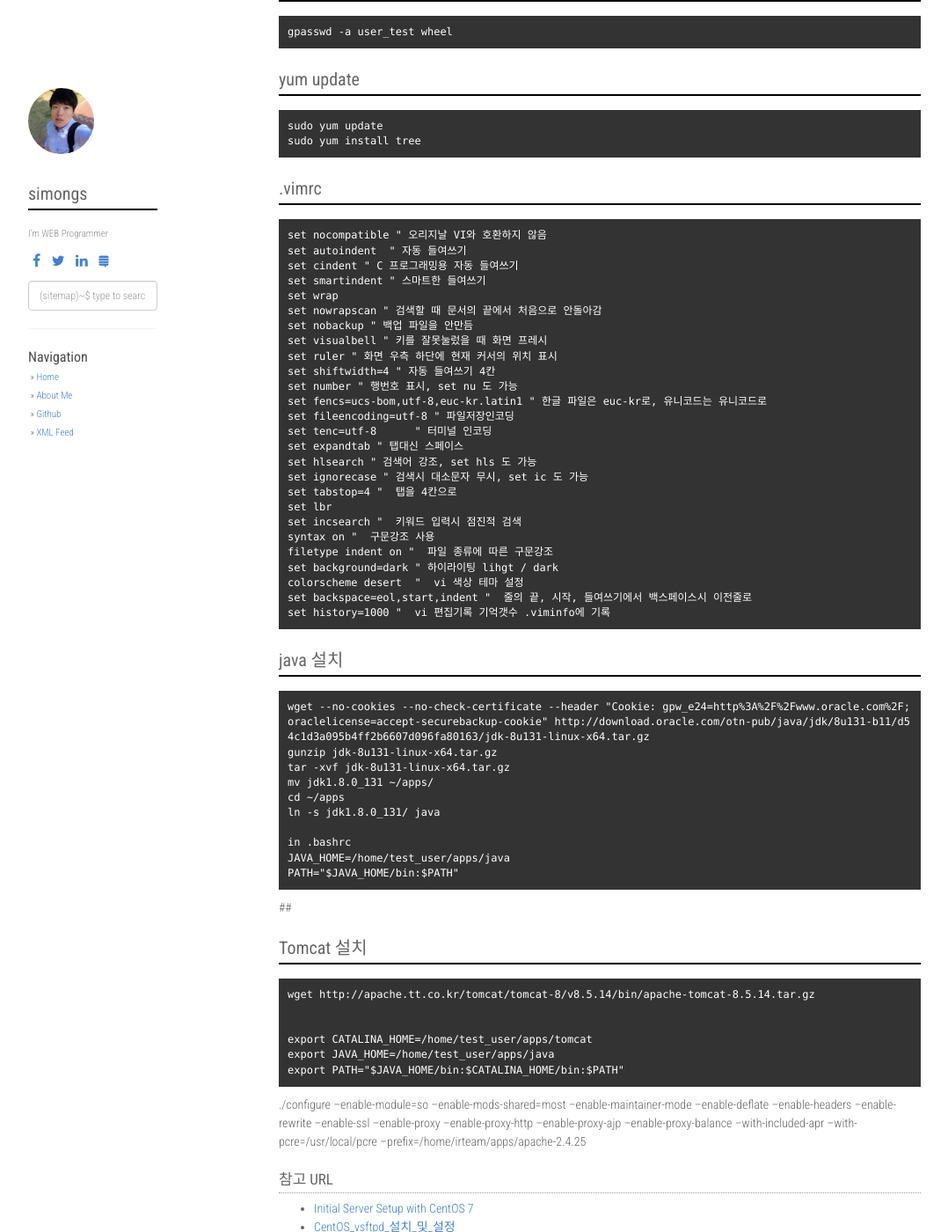
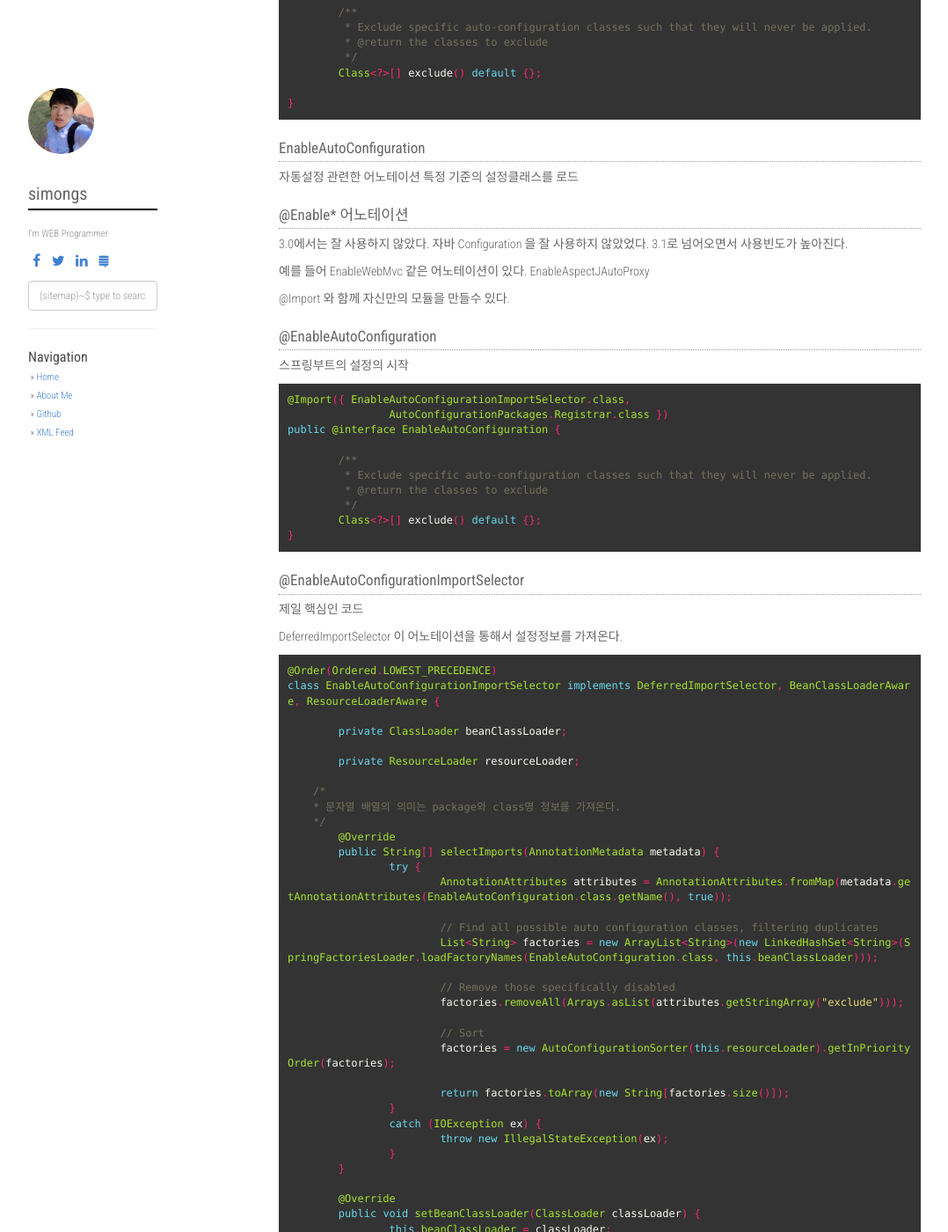
Before and after one commit to simongs/simongs.github.io, a Jekyll site: the page built from _posts/2017-04-19-[ETC] CentOS 7 Setup.markdown, in a window 1280 px wide and 1400 px high, scrolled down 394 px. Shown: the whole window at 88% size, without its empty margins (53-1131 px from the left). Built offline with Jekyll 4.4.1, drawn with Linux system fonts in a browser that asks for light colours; nearby versions of some CDN libraries; comment, search, counter and statistics services are not loaded; some of the changed text lies outside the part shown.

Commit message:
문서 작성 준비

```diff
--- a/_posts/2017-04-19-[ETC] CentOS 7 Setup.markdown
+++ b/_posts/2017-04-19-[ETC] CentOS 7 Setup.markdown
@@ -5,88 +5,162 @@ date:   2017-04-19 17:45:49 +0900
 categories: etc
 ---
 
-## 네이버 클라우드 플랫폼
-네이버 클라우드 장비를 통해서 기본 application 설정을 진행합니다.
+## Spring Boot Autoconfiguration
 
-## User 추가  (root 사용하지 않기)
-~~~
-adduser user_test
-passwd user_test
+### @SpringBootApplication
+~~~java
+@Target(ElementType.TYPE)
+@Retention(RetentionPolicy.RUNTIME)
+@Documented
+@Inherited
+@Configuration
+@EnableAutoConfiguration
+@ComponentScan
+public @interface SpringBootApplication {
+
+	/**
+	 * Exclude specific auto-configuration classes such that they will never be applied.
+	 * @return the classes to exclude
+	 */
+	Class<?>[] exclude() default {};
+
+}
 ~~~
 
-## wheel 그룹에 사용자 추가하기
-~~~
-gpasswd -a user_test wheel
+### EnableAutoConfiguration
+자동설정 관련한 어노테이션
+특정 기준의 설정클래스를 로드
+
+### @Enable* 어노테이션
+3.0에서는 잘 사용하지 않았다.
+자바 Configuration 을 잘 사용하지 않았었다.
+3.1로 넘어오면서 사용빈도가 높아진다.
+
+예를 들어 EnableWebMvc 같은 어노테이션이 있다.
+EnableAspectJAutoProxy
+
+@Import 와 함께 자신만의 모듈을 만들수 있다.
+
+### @EnableAutoConfiguration
+
+스프링부트의 설정의 시작
+
+~~~java
+@Import({ EnableAutoConfigurationImportSelector.class,
+		AutoConfigurationPackages.Registrar.class })
+public @interface EnableAutoConfiguration {
+
+	/**
+	 * Exclude specific auto-configuration classes such that they will never be applied.
+	 * @return the classes to exclude
+	 */
+	Class<?>[] exclude() default {};
+}
 ~~~
 
-## yum update
-~~~
-sudo yum update
-sudo yum install tree
+### @EnableAutoConfigurationImportSelector
+
+
+
+제일 핵심인 코드
+
+DeferredImportSelector 이 어노테이션을 통해서 설정정보를 가져온다.
+
+~~~java
+@Order(Ordered.LOWEST_PRECEDENCE)
+class EnableAutoConfigurationImportSelector implements DeferredImportSelector, BeanClassLoaderAware, ResourceLoaderAware {
+
+	private ClassLoader beanClassLoader;
+
+	private ResourceLoader resourceLoader;
+
+    /*
+    * 문자열 배열의 의미는 package와 class명 정보를 가져온다.
+    */
+	@Override
+	public String[] selectImports(AnnotationMetadata metadata) {
+		try {
+			AnnotationAttributes attributes = AnnotationAttributes.fromMap(metadata.getAnnotationAttributes(EnableAutoConfiguration.class.getName(), true));
+
+			// Find all possible auto configuration classes, filtering duplicates
+			List<String> factories = new ArrayList<String>(new LinkedHashSet<String>(SpringFactoriesLoader.loadFactoryNames(EnableAutoConfiguration.class, this.beanClassLoader)));
+
+			// Remove those specifically disabled
+			factories.removeAll(Arrays.asList(attributes.getStringArray("exclude")));
+
+			// Sort
+			factories = new AutoConfigurationSorter(this.resourceLoader).getInPriorityOrder(factories);
+
+			return factories.toArray(new String[factories.size()]);
+		}
+		catch (IOException ex) {
+			throw new IllegalStateException(ex);
+		}
+	}
+
+	@Override
+	public void setBeanClassLoader(ClassLoader classLoader) {
+		this.beanClassLoader = classLoader;
+	}
+
+	@Override
+	public void setResourceLoader(ResourceLoader resourceLoader) {
+		this.resourceLoader = resourceLoader;
+	}
+
+}
+
 ~~~
 
-## .vimrc
+### spring.factories
+설정리스트의 보관소
+스프링 개발자들이 만들어놓은 노가다 작업
+
+/META-INF/spring.factories 파일에 이미 정의 되어있다.
+해당 파일은 boot-Autoconfiguration.jar 파일에 존재한다.
+
+모든 클래스는 로딩이 되나 스프링 컨테이너에 올라가지는 않는다.
+메모리에 올라가면 상당이 느려질 수 있다.
+@Conditional 이라는 옵션을 통해서 조건적으로 Bean에 등록한다.
+Spring 4.x.x 에서부터 지원하기 시작하는 어노테이션
+그래서 스프링은 4.x.x 대부터 스프링부트를 사용할 수 있다.
+
 ~~~
-set nocompatible " 오리지날 VI와 호환하지 않음
-set autoindent  " 자동 들여쓰기
-set cindent " C 프로그래밍용 자동 들여쓰기
-set smartindent " 스마트한 들여쓰기
-set wrap
-set nowrapscan " 검색할 때 문서의 끝에서 처음으로 안돌아감
-set nobackup " 백업 파일을 안만듬
-set visualbell " 키를 잘못눌렀을 때 화면 프레시
-set ruler " 화면 우측 하단에 현재 커서의 위치 표시
-set shiftwidth=4 " 자동 들여쓰기 4칸
-set number " 행번호 표시, set nu 도 가능
-set fencs=ucs-bom,utf-8,euc-kr.latin1 " 한글 파일은 euc-kr로, 유니코드는 유니코드로
-set fileencoding=utf-8 " 파일저장인코딩
-set tenc=utf-8      " 터미널 인코딩
-set expandtab " 탭대신 스페이스
-set hlsearch " 검색어 강조, set hls 도 가능
-set ignorecase " 검색시 대소문자 무시, set ic 도 가능
-set tabstop=4 "  탭을 4칸으로
-set lbr
-set incsearch "  키워드 입력시 점진적 검색
-syntax on "  구문강조 사용
-filetype indent on "  파일 종류에 따른 구문강조
-set background=dark " 하이라이팅 lihgt / dark
-colorscheme desert  "  vi 색상 테마 설정
-set backspace=eol,start,indent "  줄의 끝, 시작, 들여쓰기에서 백스페이스시 이전줄로
-set history=1000 "  vi 편집기록 기억갯수 .viminfo에 기록
+# Initializers
+org.springframework.context.ApplicationContextInitializer=\
+org.springframework.boot.autoconfigure.SharedMetadataReaderFactoryContextInitializer,\
+org.springframework.boot.autoconfigure.logging.AutoConfigurationReportLoggingInitializer
+
+# Application Listeners
+org.springframework.context.ApplicationListener=\
+org.springframework.boot.autoconfigure.BackgroundPreinitializer
+
+# Auto Configure
+org.springframework.boot.autoconfigure.EnableAutoConfiguration=\
+org.springframework.boot.autoconfigure.admin.SpringApplicationAdminJmxAutoConfiguration,\
+org.springframework.boot.autoconfigure.aop.AopAutoConfiguration,\
 ~~~
 
-## java 설치
+### @Conditional 예제
+특정 Bean을 등록할 때 특정 환경에서만 등록하고 싶다.
+
 ~~~
-wget --no-cookies --no-check-certificate --header "Cookie: gpw_e24=http%3A%2F%2Fwww.oracle.com%2F; oraclelicense=accept-securebackup-cookie" http://download.oracle.com/otn-pub/java/jdk/8u131-b11/d54c1d3a095b4ff2b6607d096fa80163/jdk-8u131-linux-x64.tar.gz
-gunzip jdk-8u131-linux-x64.tar.gz
-tar -xvf jdk-8u131-linux-x64.tar.gz
-mv jdk1.8.0_131 ~/apps/
-cd ~/apps
-ln -s jdk1.8.0_131/ java
+@Bean
+@Conditional(Phase.class)
+public CommandLineRunner ....
 
-in .bashrc
-JAVA_HOME=/home/test_user/apps/java
-PATH="$JAVA_HOME/bin:$PATH"
-~~~
-##
+class Phase implements Condition {
+    public boolean match
+}
 
-## Tomcat 설치
-~~~
-wget http://apache.tt.co.kr/tomcat/tomcat-8/v8.5.14/bin/apache-tomcat-8.5.14.tar.gz
-
-
-export CATALINA_HOME=/home/test_user/apps/tomcat
-export JAVA_HOME=/home/test_user/apps/java
-export PATH="$JAVA_HOME/bin:$CATALINA_HOME/bin:$PATH"
 ~~~
 
+### @Profile 어노테이션
+대표적인 Conditional 에 대한 예제
 
-./configure --enable-module=so --enable-mods-shared=most --enable-maintainer-mode --enable-deflate --enable-headers --enable-rewrite --enable-ssl --enable-proxy --enable-proxy-http --enable-proxy-ajp --enable-proxy-balance --with-included-apr --with-pcre=/usr/local/pcre --prefix=/home/irteam/apps/apache-2.4.25
 
 
 
 ### 참고 URL
 
-- [Initial Server Setup with CentOS 7](https://www.digitalocean.com/community/tutorials/initial-server-setup-with-centos-7)
-- [CentOS_vsftpd_설치_및_설정](http://zetawiki.com/wiki/CentOS_vsftpd_설치_및_설정)
-- [CentOS 7 Apache 2.4.23 컴파일 설치](http://subinpapa.tistory.com/41)
+- [DEEP DIVE INFO SPRING BOOT AUTO..](https://www.youtube.com/watch?v=ssT24xB9UTc)
--- /dev/null
+++ b/_posts/2017-04-22-[STUDY] Spring Boot Autoconfiguration.markdown
@@ -0,0 +1,92 @@
+---
+layout: post
+title: "[ETC] CentOS 7 Setup"
+date:   2017-04-19 17:45:49 +0900
+categories: etc
+---
+
+## 네이버 클라우드 플랫폼
+네이버 클라우드 장비를 통해서 기본 application 설정을 진행합니다.
+
+## User 추가  (root 사용하지 않기)
+~~~
+adduser user_test
+passwd user_test
+~~~
+
+## wheel 그룹에 사용자 추가하기
+~~~
+gpasswd -a user_test wheel
+~~~
+
+## yum update
+~~~
+sudo yum update
+sudo yum install tree
+~~~
+
+## .vimrc
+~~~
+set nocompatible " 오리지날 VI와 호환하지 않음
+set autoindent  " 자동 들여쓰기
+set cindent " C 프로그래밍용 자동 들여쓰기
+set smartindent " 스마트한 들여쓰기
+set wrap
+set nowrapscan " 검색할 때 문서의 끝에서 처음으로 안돌아감
+set nobackup " 백업 파일을 안만듬
+set visualbell " 키를 잘못눌렀을 때 화면 프레시
+set ruler " 화면 우측 하단에 현재 커서의 위치 표시
+set shiftwidth=4 " 자동 들여쓰기 4칸
+set number " 행번호 표시, set nu 도 가능
+set fencs=ucs-bom,utf-8,euc-kr.latin1 " 한글 파일은 euc-kr로, 유니코드는 유니코드로
+set fileencoding=utf-8 " 파일저장인코딩
+set tenc=utf-8      " 터미널 인코딩
+set expandtab " 탭대신 스페이스
+set hlsearch " 검색어 강조, set hls 도 가능
+set ignorecase " 검색시 대소문자 무시, set ic 도 가능
+set tabstop=4 "  탭을 4칸으로
+set lbr
+set incsearch "  키워드 입력시 점진적 검색
+syntax on "  구문강조 사용
+filetype indent on "  파일 종류에 따른 구문강조
+set background=dark " 하이라이팅 lihgt / dark
+colorscheme desert  "  vi 색상 테마 설정
+set backspace=eol,start,indent "  줄의 끝, 시작, 들여쓰기에서 백스페이스시 이전줄로
+set history=1000 "  vi 편집기록 기억갯수 .viminfo에 기록
+~~~
+
+## java 설치
+~~~
+wget --no-cookies --no-check-certificate --header "Cookie: gpw_e24=http%3A%2F%2Fwww.oracle.com%2F; oraclelicense=accept-securebackup-cookie" http://download.oracle.com/otn-pub/java/jdk/8u131-b11/d54c1d3a095b4ff2b6607d096fa80163/jdk-8u131-linux-x64.tar.gz
+gunzip jdk-8u131-linux-x64.tar.gz
+tar -xvf jdk-8u131-linux-x64.tar.gz
+mv jdk1.8.0_131 ~/apps/
+cd ~/apps
+ln -s jdk1.8.0_131/ java
+
+in .bashrc
+JAVA_HOME=/home/test_user/apps/java
+PATH="$JAVA_HOME/bin:$PATH"
+~~~
+##
+
+## Tomcat 설치
+~~~
+wget http://apache.tt.co.kr/tomcat/tomcat-8/v8.5.14/bin/apache-tomcat-8.5.14.tar.gz
+
+
+export CATALINA_HOME=/home/test_user/apps/tomcat
+export JAVA_HOME=/home/test_user/apps/java
+export PATH="$JAVA_HOME/bin:$CATALINA_HOME/bin:$PATH"
+~~~
+
+
+./configure --enable-module=so --enable-mods-shared=most --enable-maintainer-mode --enable-deflate --enable-headers --enable-rewrite --enable-ssl --enable-proxy --enable-proxy-http --enable-proxy-ajp --enable-proxy-balance --with-included-apr --with-pcre=/usr/local/pcre --prefix=/home/irteam/apps/apache-2.4.25
+
+
+
+### 참고 URL
+
+- [Initial Server Setup with CentOS 7](https://www.digitalocean.com/community/tutorials/initial-server-setup-with-centos-7)
+- [CentOS_vsftpd_설치_및_설정](http://zetawiki.com/wiki/CentOS_vsftpd_설치_및_설정)
+- [CentOS 7 Apache 2.4.23 컴파일 설치](http://subinpapa.tistory.com/41)
```
Also changed, not shown: _posts/2017-04-29-[Intellij] Lombok 설정.markdown (added, +19 -0 lines), _posts/2017-04-27-[SPRING-BOOT] SpringBoot WEB Project 설정.1.markdown (renamed from _posts/2017-04-27-[SPRING-BOOT] SpringBoot WEB Project 설정.markdown).
